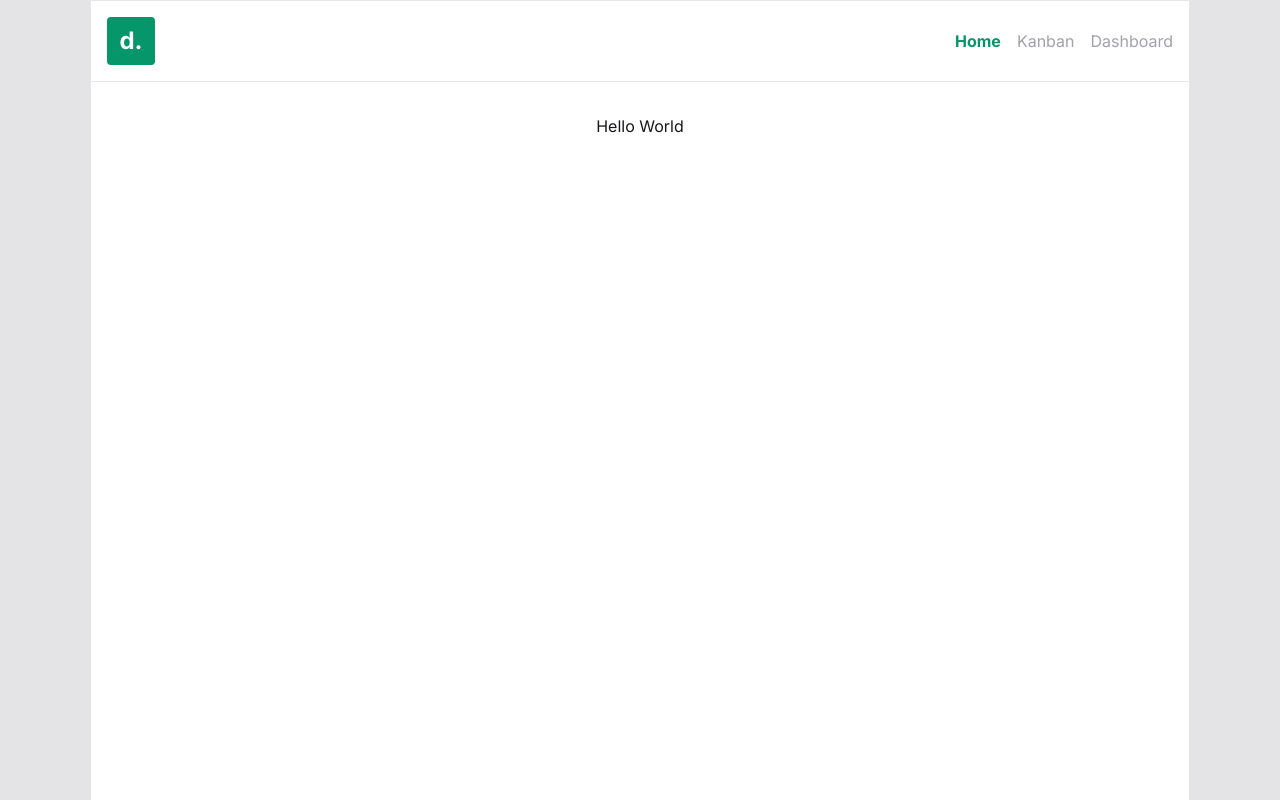
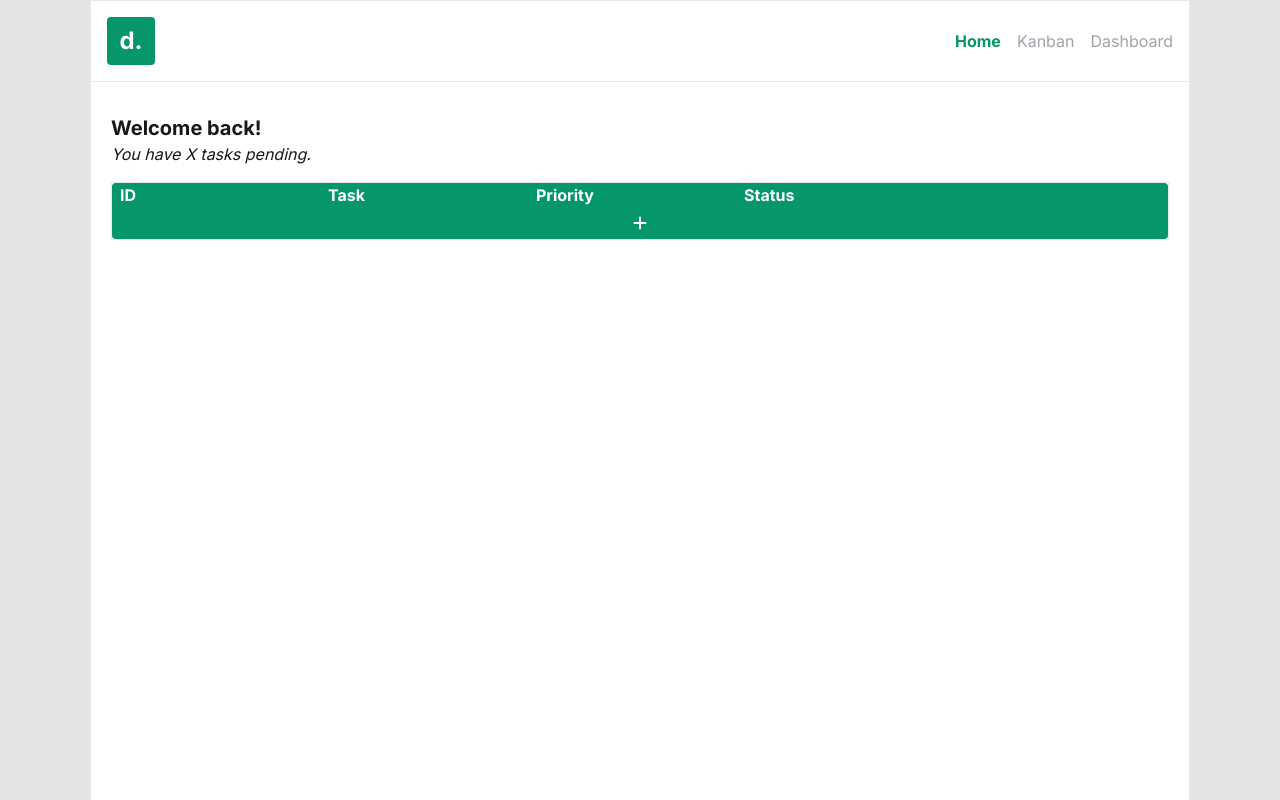
Before and after one commit to williamalowe/next-dockitt, a Next.js app: page / in a window 1280 px wide. Built offline with nearby package versions, Linux system fonts and the light colour scheme.

Commit message:
feat: add task-table-component

```diff
--- a/src/app/page.tsx
+++ b/src/app/page.tsx
@@ -1,7 +1,11 @@
+import TaskTable from "@/components/task-table";
+
 export default function Home() {
   return (
-    <main className="text-center pt-8 px-5 flex flex-col items-center gap-y-4">
-      Hello World
+    <main className="pt-8 px-5 flex flex-col">
+      <h1 className="font-bold text-xl">Welcome back!</h1>
+      <p className="italic">You have X tasks pending.</p>
+      <TaskTable />
     </main>
   );
 }
--- /dev/null
+++ b/src/components/task-table.tsx
@@ -0,0 +1,42 @@
+import { faPlus } from "@fortawesome/free-solid-svg-icons";
+import { FontAwesomeIcon } from "@fortawesome/react-fontawesome";
+import Link from "next/link";
+
+export default function TaskTable() {
+  const tableLabels = [
+    {
+      label: "ID",
+    },
+    {
+      label: "Task",
+    },
+    {
+      label: "Priority",
+    },
+    {
+      label: "Status",
+    },
+    {
+      label: "",
+    },
+  ];
+  return (
+    <div className="border mt-4">
+      <div className="flex px-2 bg-emerald-600 rounded-t">
+        {tableLabels.map((label) => {
+          return (
+            <div key={label.label} className="flex-1 text-white font-bold">
+              {label.label}
+            </div>
+          );
+        })}
+      </div>
+      <div></div>
+      <Link href="/new-task">
+        <div className="flex p-2 bg-emerald-600 rounded-b justify-center">
+          <FontAwesomeIcon icon={faPlus} className="w-auto h-4 text-white" />
+        </div>
+      </Link>
+    </div>
+  );
+}
```
Also changed, not shown: package.json (+10 -5 lines), 2 other files (tests, documents, lock files or other folders).
